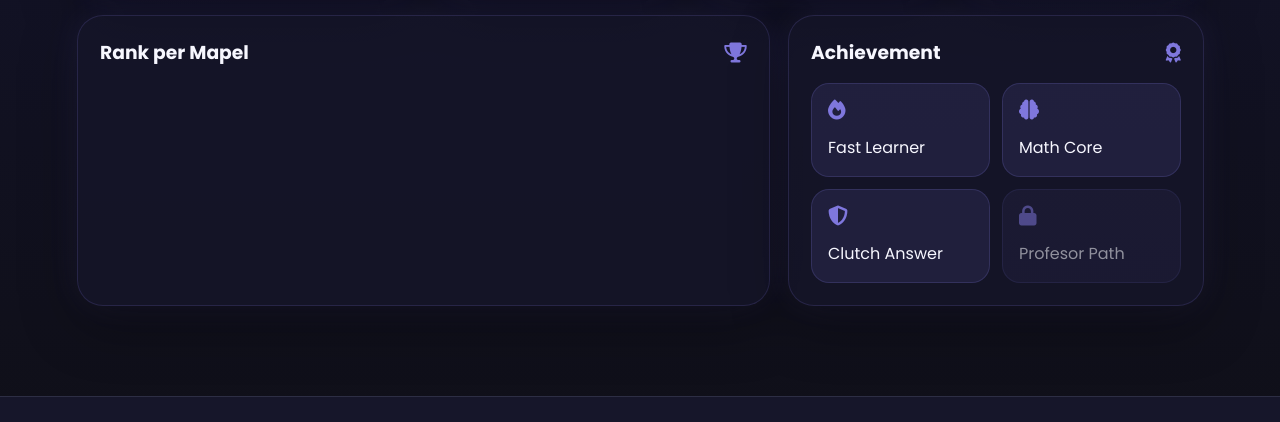
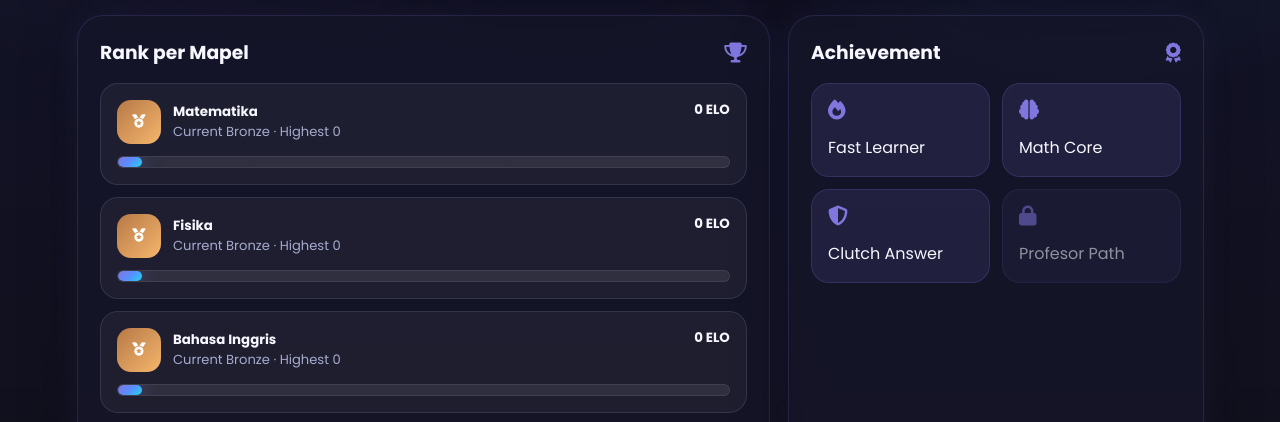
Before and after one commit to mirzaocy/EduRank, a website: page client/pages/profile.html in a window 1280 px wide. Shown: the part 601-1023 px from the top of the page. Drawn offline with Linux system fonts and the light colour scheme.

Commit message:
modified:   client/js/components/interaksi.js 	modified:   client/pages/battle-result.html 	modified:   client/pages/battle.html 	modified:   client/pages/leaderboard.html 	modified:   client/pages/profile.html 	modified:   server/test/server-config.test.js

```diff
--- a/client/js/components/interaksi.js
+++ b/client/js/components/interaksi.js
@@ -1970,23 +1970,37 @@ function getTotalSubjectELO() {
 
 function getCurrentProfileState() {
     const profile = serverProfileCache || {};
+    const getString = (key, fallback = "") => {
+        if (profile[key] !== undefined && profile[key] !== null && String(profile[key]).trim() !== "") {
+            return profile[key];
+        }
+        return localStorage.getItem(key) || fallback;
+    };
+
+    const getNumber = (key, fallback = 0) => {
+        const value = profile[key] !== undefined && profile[key] !== null ? Number(profile[key]) : null;
+        if (Number.isFinite(value)) return value;
+        const stored = Number(localStorage.getItem(key));
+        return Number.isFinite(stored) ? stored : fallback;
+    };
+
     return {
-        name: profile.name || localStorage.getItem("name") || "",
-        username: profile.username || localStorage.getItem("username") || "",
-        bio: profile.bio || localStorage.getItem("bio") || "",
-        country: profile.country || localStorage.getItem("country") || "",
-        province: profile.province || localStorage.getItem("province") || "-",
-        city: profile.city || localStorage.getItem("city") || "-",
-        school: profile.school || localStorage.getItem("school") || "-",
-        class_level: profile.class_level || localStorage.getItem("class_level") || "-",
-        avatar: profile.avatar || localStorage.getItem("avatar") || "https://i.pravatar.cc/100?img=12",
-        exp: Number.isFinite(Number(profile.exp)) ? Number(profile.exp) : 0,
-        matches: Number.isFinite(Number(profile.matches)) ? Number(profile.matches) : 0,
-        wins: Number.isFinite(Number(profile.wins)) ? Number(profile.wins) : 0,
-        elo_matematika: Number.isFinite(Number(profile.elo_matematika)) ? Number(profile.elo_matematika) : 0,
-        elo_fisika: Number.isFinite(Number(profile.elo_fisika)) ? Number(profile.elo_fisika) : 0,
-        elo_bahasainggris: Number.isFinite(Number(profile.elo_bahasainggris)) ? Number(profile.elo_bahasainggris) : 0,
-        elo_informatika: Number.isFinite(Number(profile.elo_informatika)) ? Number(profile.elo_informatika) : 0
+        name: getString("name", ""),
+        username: getString("username", ""),
+        bio: getString("bio", ""),
+        country: getString("country", ""),
+        province: getString("province", "-"),
+        city: getString("city", "-"),
+        school: getString("school", "-"),
+        class_level: getString("class_level", "-"),
+        avatar: getString("avatar", "https://i.pravatar.cc/100?img=12"),
+        exp: getNumber("exp", 0),
+        matches: getNumber("matches", 0),
+        wins: getNumber("wins", 0),
+        elo_matematika: getNumber("elo_matematika", 0),
+        elo_fisika: getNumber("elo_fisika", 0),
+        elo_bahasainggris: getNumber("elo_bahasainggris", 0),
+        elo_informatika: getNumber("elo_informatika", 0)
     };
 }
 
--- a/client/pages/profile.html
+++ b/client/pages/profile.html
@@ -242,25 +242,51 @@
 
     async function renderProfile() {
       const data = await fetchProfileData();
-      if (!data) return; // Not logged in or server error
-      currentProfileData = data;
+      if (!data) {
+          const fallback = {
+              name: localStorage.getItem('name') || 'Guest User',
+              username: localStorage.getItem('username') || '-',
+              bio: localStorage.getItem('bio') || '',
+              country: localStorage.getItem('country') || '-',
+              province: localStorage.getItem('province') || '-',
+              city: localStorage.getItem('city') || '-',
+              school: localStorage.getItem('school') || '-',
+              class_level: localStorage.getItem('class_level') || '-',
+              avatar: localStorage.getItem('avatar') || 'https://i.pravatar.cc/100?img=12',
+              exp: Number(localStorage.getItem('exp') || 0),
+              matches: Number(localStorage.getItem('matches') || 0),
+              wins: Number(localStorage.getItem('wins') || 0),
+              elo_matematika: Number(localStorage.getItem('elo_matematika') || 0),
+              elo_fisika: Number(localStorage.getItem('elo_fisika') || 0),
+              elo_bahasainggris: Number(localStorage.getItem('elo_bahasainggris') || 0),
+              elo_informatika: Number(localStorage.getItem('elo_informatika') || 0),
+              highest_matematika: localStorage.getItem('highest_matematika') || '0',
+              highest_fisika: localStorage.getItem('highest_fisika') || '0',
+              highest_bahasainggris: localStorage.getItem('highest_bahasainggris') || '0',
+              highest_informatika: localStorage.getItem('highest_informatika') || '0'
+          };
+          currentProfileData = fallback;
+      } else {
+          currentProfileData = data;
+      }
 
+      const profile = currentProfileData;
       const safeNumber = (value) => Number.isFinite(Number(value)) ? Number(value) : 0;
-      const exp = safeNumber(data.exp);
+      const exp = safeNumber(profile.exp);
       const level = getAccountLevel(exp);
-      const totalMatches = safeNumber(data.matches);
-      const totalWins = safeNumber(data.wins);
+      const totalMatches = safeNumber(profile.matches);
+      const totalWins = safeNumber(profile.wins);
       const winrate = totalMatches ? Math.round((totalWins / totalMatches) * 100) : 0;
 
-      document.getElementById("profileName").innerText = data.name || "";
-      document.getElementById("profileUsername").innerText = data.username ? "@" + data.username : "";
-      document.getElementById("profileBio").innerText = data.bio || "";
-      document.getElementById("profileCountry").innerText = data.country || "-";
-      document.getElementById("profileProvince").innerText = data.province || "-";
-      document.getElementById("profileCity").innerText = data.city || "-";
-      document.getElementById("profileClass").innerText = data.class_level || "-";
-      document.getElementById("profileSchool").innerText = data.school || "-";
-      const avatarUrl = data.avatar || "https://i.pravatar.cc/100?img=12";
+      document.getElementById("profileName").innerText = profile.name || "";
+      document.getElementById("profileUsername").innerText = profile.username ? "@" + profile.username : "";
+      document.getElementById("profileBio").innerText = profile.bio || "";
+      document.getElementById("profileCountry").innerText = profile.country || "-";
+      document.getElementById("profileProvince").innerText = profile.province || "-";
+      document.getElementById("profileCity").innerText = profile.city || "-";
+      document.getElementById("profileClass").innerText = profile.class_level || "-";
+      document.getElementById("profileSchool").innerText = profile.school || "-";
+      const avatarUrl = profile.avatar || "https://i.pravatar.cc/100?img=12";
       document.getElementById("profileAvatar").src = avatarUrl;
       document.getElementById("navProfileImg").src = avatarUrl;
       document.getElementById("profileLevelChip").innerText = "Lv. " + level.level;
@@ -268,16 +294,16 @@
       document.getElementById("accountExpFill").style.width = level.percent + "%";
       document.getElementById("accountExpText").innerText = `${level.current} / ${level.next} EXP`;
 
-      const totalElo = safeNumber(data.elo_matematika) + safeNumber(data.elo_fisika) + safeNumber(data.elo_bahasainggris) + safeNumber(data.elo_informatika);
+      const totalElo = safeNumber(profile.elo_matematika) + safeNumber(profile.elo_fisika) + safeNumber(profile.elo_bahasainggris) + safeNumber(profile.elo_informatika);
       document.getElementById("profileTotalELO").innerText = totalElo.toLocaleString();
       document.getElementById("profileMatches").innerText = totalMatches.toLocaleString();
       document.getElementById("profileWinrate").innerText = winrate + "%";
 
       document.getElementById("profileSubjectRanks").innerHTML = SUBJECTS.map(subject => {
-        const elo = safeNumber(data['elo_' + subject.key.replace('-', '')]); // Handle keys
+        const elo = safeNumber(profile['elo_' + subject.key.replace('-', '')]); // Handle keys
         const rank = getRankFromELO(elo);
         const progress = getRankProgress(elo);
-        const highest = data['highest_' + subject.key.replace('-', '')] || "0";
+        const highest = profile['highest_' + subject.key.replace('-', '')] || "0";
         return `
           <button class="rank-subject-card" onclick="showRankInfoModal('${subject.key}')">
             <div class="rank-subject-main">
@@ -295,10 +321,10 @@
 
       // Update verification badges
       const fields = [
-          { id: 'Province', val: data.province },
-          { id: 'City',     val: data.city },
-          { id: 'School',   val: data.school },
-          { id: 'Class',    val: data.class_level },
+          { id: 'Province', val: profile.province },
+          { id: 'City',     val: profile.city },
+          { id: 'School',   val: profile.school },
+          { id: 'Class',    val: profile.class_level },
       ];
       fields.forEach(({ id, val }) => {
           const badge = document.getElementById('badge' + id);
```
Also changed, not shown: client/pages/battle-result.html (+2 -0 lines), client/pages/battle.html (+26 -4 lines), client/pages/leaderboard.html (+6 -1 lines), server/test/server-config.test.js (+11 -2 lines).
